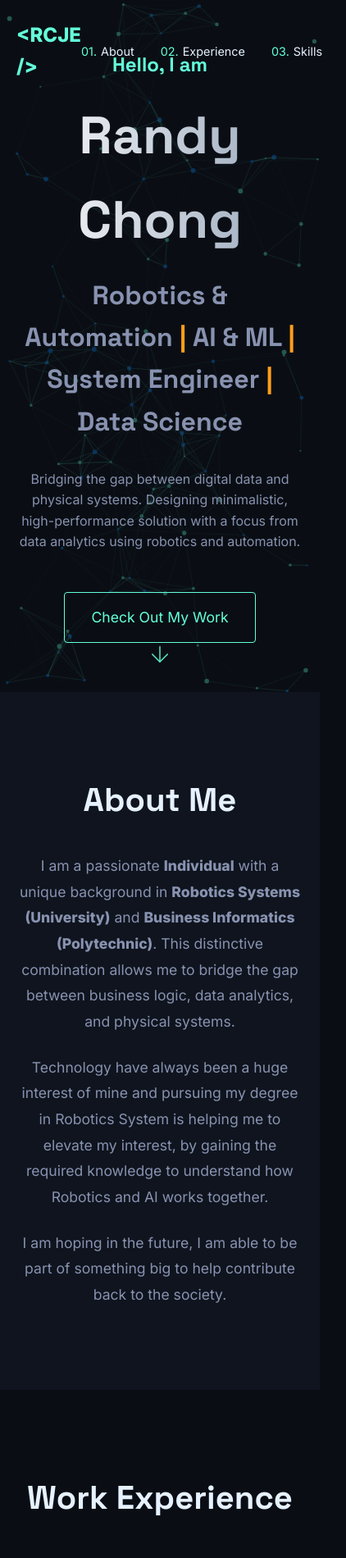
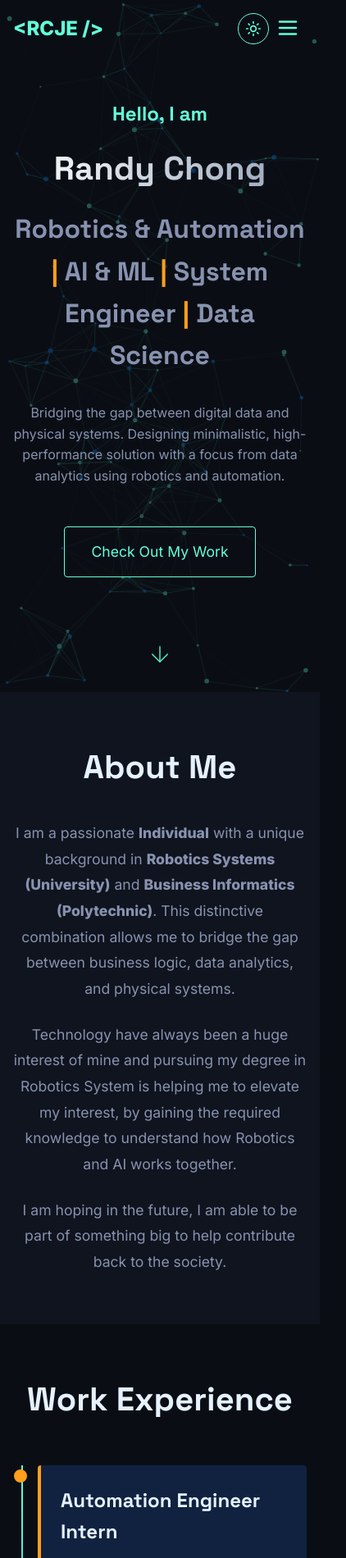
Before and after one commit to Randycje/Randycje.github.io, a React (Vite) app: page / in a window 390 px wide. Shown: the top 1900 px of the page at 82% size, 422 px wide, since content can reach past the window. Built offline with nearby package versions, Linux system fonts and the light colour scheme.

Commit message:
Mobile Responsive Update

```diff
--- a/package.json
+++ b/package.json
@@ -9,7 +9,7 @@
     "build": "vite build",
     "lint": "eslint . --ext js,jsx --report-unused-disable-directives --max-warnings 0",
     "preview": "vite preview",
-    "deploy": "gh-pages -d dist -b master"
+    "deploy": "gh-pages -d dist"
   },
   "dependencies": {
     "framer-motion": "^11.0.3",
--- a/src/components/Hero.jsx
+++ b/src/components/Hero.jsx
@@ -5,7 +5,7 @@ import { ArrowDown } from 'lucide-react';
 
 const Hero = () => {
     return (
-        <section className="section hero" style={{ height: '100vh', display: 'flex', alignItems: 'center', justifyContent: 'center' }}>
+        <section className="section hero hero-section" id="hero">
             <BackgroundAnimation />
             <div className="container" style={{ textAlign: 'center', zIndex: 1 }}>
                 <motion.div
@@ -16,7 +16,7 @@ const Hero = () => {
                     <h2 style={{ color: 'var(--accent-cyan)', fontSize: '1.5rem', marginBottom: '1rem' }}>
                         Hello, I am
                     </h2>
-                    <h1 style={{ fontSize: '4rem', fontWeight: 800, marginBottom: '1rem', background: 'linear-gradient(to right, var(--gradient-text-start), var(--gradient-text-end))', WebkitBackgroundClip: 'text', WebkitTextFillColor: 'transparent' }}>
+                    <h1 className="h1-mobile" style={{ fontSize: '4rem', fontWeight: 800, marginBottom: '1rem', background: 'linear-gradient(to right, var(--gradient-text-start), var(--gradient-text-end))', WebkitBackgroundClip: 'text', WebkitTextFillColor: 'transparent' }}>
                         Randy Chong
                     </h1>
                     <h3 style={{ fontSize: '2rem', color: 'var(--text-secondary)', marginBottom: '2rem' }}>
--- a/src/components/Navbar.jsx
+++ b/src/components/Navbar.jsx
@@ -1,17 +1,37 @@
 import React, { useState, useEffect } from 'react';
 import { motion } from 'framer-motion';
-import { Sun, Moon } from 'lucide-react';
+import { Sun, Moon, Menu, X } from 'lucide-react';
 
 const Navbar = ({ theme, toggleTheme }) => {
     const [scrolled, setScrolled] = useState(false);
+    const [isOpen, setIsOpen] = useState(false);
+    const [isMobile, setIsMobile] = useState(false);
 
     useEffect(() => {
+        const handleResize = () => {
+            setIsMobile(window.innerWidth < 768);
+            if (window.innerWidth >= 768) setIsOpen(false);
+        };
+
         const handleScroll = () => {
             setScrolled(window.scrollY > 50);
         };
+
+        // Initial check
+        handleResize();
+
+        window.addEventListener('resize', handleResize);
         window.addEventListener('scroll', handleScroll);
-        return () => window.removeEventListener('scroll', handleScroll);
+
+        return () => {
+            window.removeEventListener('resize', handleResize);
+            window.removeEventListener('scroll', handleScroll);
+        };
     }, []);
+
+    const toggleMenu = () => setIsOpen(!isOpen);
+
+    const navLinks = ['About', 'Experience', 'Skills', 'Projects', 'Contact'];
 
     return (
         <motion.nav
@@ -24,28 +44,30 @@ const Navbar = ({ theme, toggleTheme }) => {
                 left: 0,
                 right: 0,
                 zIndex: 100,
-                backgroundColor: scrolled ? 'var(--nav-bg)' : 'transparent',
-                backdropFilter: scrolled ? 'blur(10px)' : 'none',
-                boxShadow: scrolled ? '0 10px 30px -10px rgba(2,12,27,0.7)' : 'none',
+                backgroundColor: scrolled || isOpen ? 'var(--nav-bg)' : 'transparent',
+                backdropFilter: (scrolled || isOpen) ? 'blur(10px)' : 'none',
+                boxShadow: (scrolled || isOpen) ? '0 10px 30px -10px rgba(2,12,27,0.7)' : 'none',
                 transition: 'all 0.3s ease',
-                padding: scrolled ? '1rem 0' : '1.5rem 0'
+                padding: '1rem 0'
             }}
         >
             <div className="container" style={{ display: 'flex', justifyContent: 'space-between', alignItems: 'center' }}>
-                <a href="#" style={{ fontSize: '1.5rem', fontWeight: 700, color: 'var(--accent-cyan)' }}>
+                <a href="#" style={{ fontSize: '1.5rem', fontWeight: 700, color: 'var(--accent-cyan)', zIndex: 101 }}>
                     {'<RCJE />'}
                 </a>
 
+                {/* Desktop Menu */}
+                {!isMobile && (
                     <div style={{ display: 'flex', alignItems: 'center', gap: '2rem' }}>
                         <ul style={{ display: 'flex', gap: '2rem' }}>
-                        {['About', 'Experience', 'Skills', 'Projects', 'Contact'].map((item) => (
+                            {navLinks.map((item) => (
                                 <li key={item}>
                                     <a
                                         href={`#${item.toLowerCase()}`}
                                         style={{ fontSize: '0.9rem', color: 'var(--text-primary)' }}
                                         className="nav-link"
                                     >
-                                    <span style={{ color: 'var(--accent-cyan)', marginRight: '5px' }}>0{['About', 'Experience', 'Skills', 'Projects', 'Contact'].indexOf(item) + 1}.</span>
+                                        <span style={{ color: 'var(--accent-cyan)', marginRight: '5px' }}>0{navLinks.indexOf(item) + 1}.</span>
                                         {item}
                                     </a>
                                 </li>
@@ -71,6 +93,72 @@ const Navbar = ({ theme, toggleTheme }) => {
                             {theme === 'dark' ? <Sun size={20} /> : <Moon size={20} />}
                         </button>
                     </div>
+                )}
+
+                {/* Mobile Menu Button */}
+                {isMobile && (
+                    <div style={{ display: 'flex', alignItems: 'center', gap: '0.5rem', zIndex: 101, marginRight: '0.5rem' }}>
+                        <button
+                            onClick={toggleTheme}
+                            style={{
+                                display: 'flex',
+                                alignItems: 'center',
+                                justifyContent: 'center',
+                                padding: '0.5rem',
+                                borderRadius: '50%',
+                                background: 'var(--bg-color)',
+                                border: '1px solid var(--accent-cyan)',
+                                color: 'var(--accent-cyan)',
+                                cursor: 'pointer'
+                            }}
+                        >
+                            {theme === 'dark' ? <Sun size={20} /> : <Moon size={20} />}
+                        </button>
+                        <button onClick={toggleMenu} style={{ color: 'var(--accent-cyan)' }}>
+                            {isOpen ? <X size={30} /> : <Menu size={30} />}
+                        </button>
+                    </div>
+                )}
+
+                {/* Mobile Menu Overlay */}
+                {isMobile && isOpen && (
+                    <motion.div
+                        initial={{ opacity: 0, x: '100%' }}
+                        animate={{ opacity: 1, x: 0 }}
+                        exit={{ opacity: 0, x: '100%' }}
+                        transition={{ duration: 0.3 }}
+                        style={{
+                            position: 'fixed',
+                            top: 0,
+                            right: 0,
+                            bottom: 0,
+                            width: '75vw',
+                            height: '100vh',
+                            backgroundColor: 'var(--card-bg)', // Use card bg for contrast or match nav
+                            display: 'flex',
+                            flexDirection: 'column',
+                            justifyContent: 'center',
+                            alignItems: 'center',
+                            boxShadow: '-10px 0px 30px -15px rgba(2,12,27,0.7)',
+                            zIndex: 100
+                        }}
+                    >
+                        <ul style={{ display: 'flex', flexDirection: 'column', gap: '2rem', textAlign: 'center' }}>
+                            {navLinks.map((item) => (
+                                <li key={item}>
+                                    <a
+                                        href={`#${item.toLowerCase()}`}
+                                        onClick={() => setIsOpen(false)}
+                                        style={{ fontSize: '1.2rem', color: 'var(--text-primary)' }}
+                                    >
+                                        <span style={{ color: 'var(--accent-cyan)', display: 'block', marginBottom: '0.5rem', fontSize: '0.9rem' }}>0{navLinks.indexOf(item) + 1}.</span>
+                                        {item}
+                                    </a>
+                                </li>
+                            ))}
+                        </ul>
+                    </motion.div>
+                )}
             </div>
         </motion.nav>
     );
--- a/src/components/Projects.jsx
+++ b/src/components/Projects.jsx
@@ -188,7 +188,7 @@ const Projects = () => {
                 {/* Grid Layout for Side-by-Side Row */}
                 <div style={{
                     display: 'grid',
-                    gridTemplateColumns: 'repeat(auto-fit, minmax(320px, 1fr))',
+                    gridTemplateColumns: 'repeat(auto-fit, minmax(280px, 1fr))',
                     gap: '2.5rem',
                     alignItems: 'start'
                 }}>
--- a/src/components/ScrollToTop.jsx
+++ b/src/components/ScrollToTop.jsx
@@ -38,7 +38,7 @@ const ScrollToTop = () => {
                     style={{
                         position: 'fixed',
                         bottom: '2rem',
-                        right: '2rem',
+                        right: '1rem',
                         background: 'var(--accent-cyan)',
                         color: '#0a0e14',
                         border: 'none',
--- a/src/index.css
+++ b/src/index.css
@@ -150,3 +150,91 @@ button {
 .animate-bounce {
     animation: bounce 2s infinite;
 }
+
+/* Mobile Responsiveness */
+@media (max-width: 768px) {
+    .h1-mobile {
+        font-size: 2.5rem !important;
+    }
+
+    .section {
+        padding: 60px 0;
+    }
+
+    .container {
+        padding: 0 1rem;
+        width: 100%;
+        overflow-x: hidden;
+    }
+
+    /* Navbar specific adjustments will be handled via component state/inline styles
+       or utility classes if added here. For now, we'll keep component specific logic
+       in components but use global sizing fixes here. */
+
+    .hero-section {
+        height: auto !important;
+        min-height: 100vh;
+        padding-top: 120px !important;
+        align-items: flex-start !important;
+    }
+
+    /* Timeline Mobile Adjustments */
+    .timeline-container {
+        padding-left: 30px !important;
+        /* Reduce from 50px */
+    }
+
+    .timeline-line {
+        left: 10px !important;
+        /* Adjust line position */
+    }
+
+    .timeline-dot {
+        left: 1px !important;
+        width: 16px !important;
+        height: 16px !important;
+    }
+
+    .experience-card {
+        padding: 1.5rem !important;
+    }
+}
+
+.hero-section {
+    height: 100vh;
+    display: flex;
+    align-items: center;
+    justify-content: center;
+}
+
+/* Timeline Base Styles (applied via inline previously, moving to class for control) */
+.timeline-container {
+    padding-left: 50px;
+    position: relative;
+    margin-bottom: 3rem;
+}
+
+.timeline-line {
+    position: absolute;
+    left: 20px;
+    top: 0;
+    bottom: 0;
+    width: 2px;
+    background: linear-gradient(to bottom, var(--accent-cyan), var(--accent-blue), transparent);
+}
+
+.timeline-dot {
+    position: absolute;
+    left: 11px;
+    top: 5px;
+    width: 20px;
+    height: 20px;
+    border-radius: 50%;
+    z-index: 1;
+}
+
+.experience-card {
+    background: var(--card-bg);
+    padding: 2rem;
+    border-radius: 4px;
+}
```
Also changed, not shown: src/components/Experience.jsx (+17 -31 lines). Lines whose indentation alone changed are shown as unchanged.
